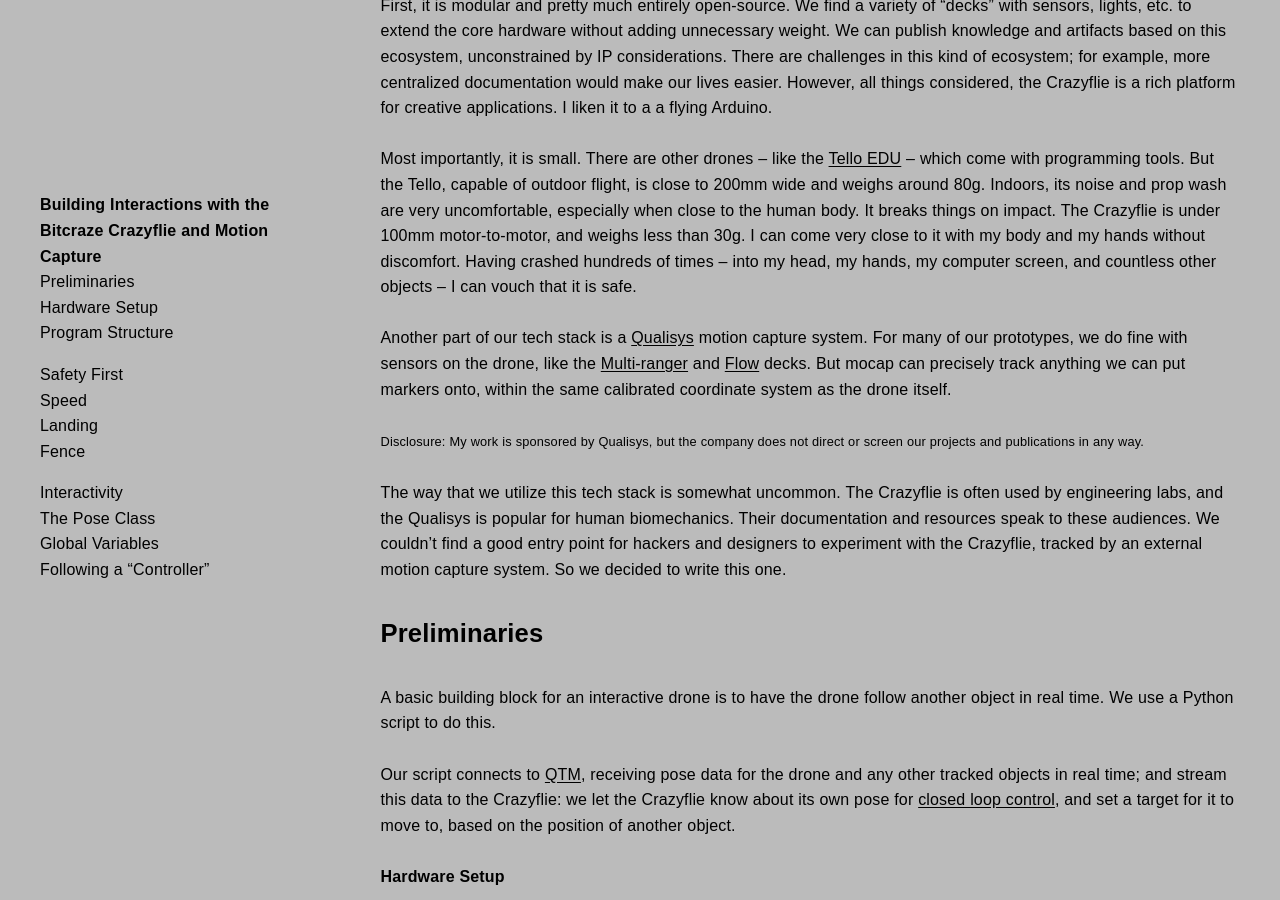
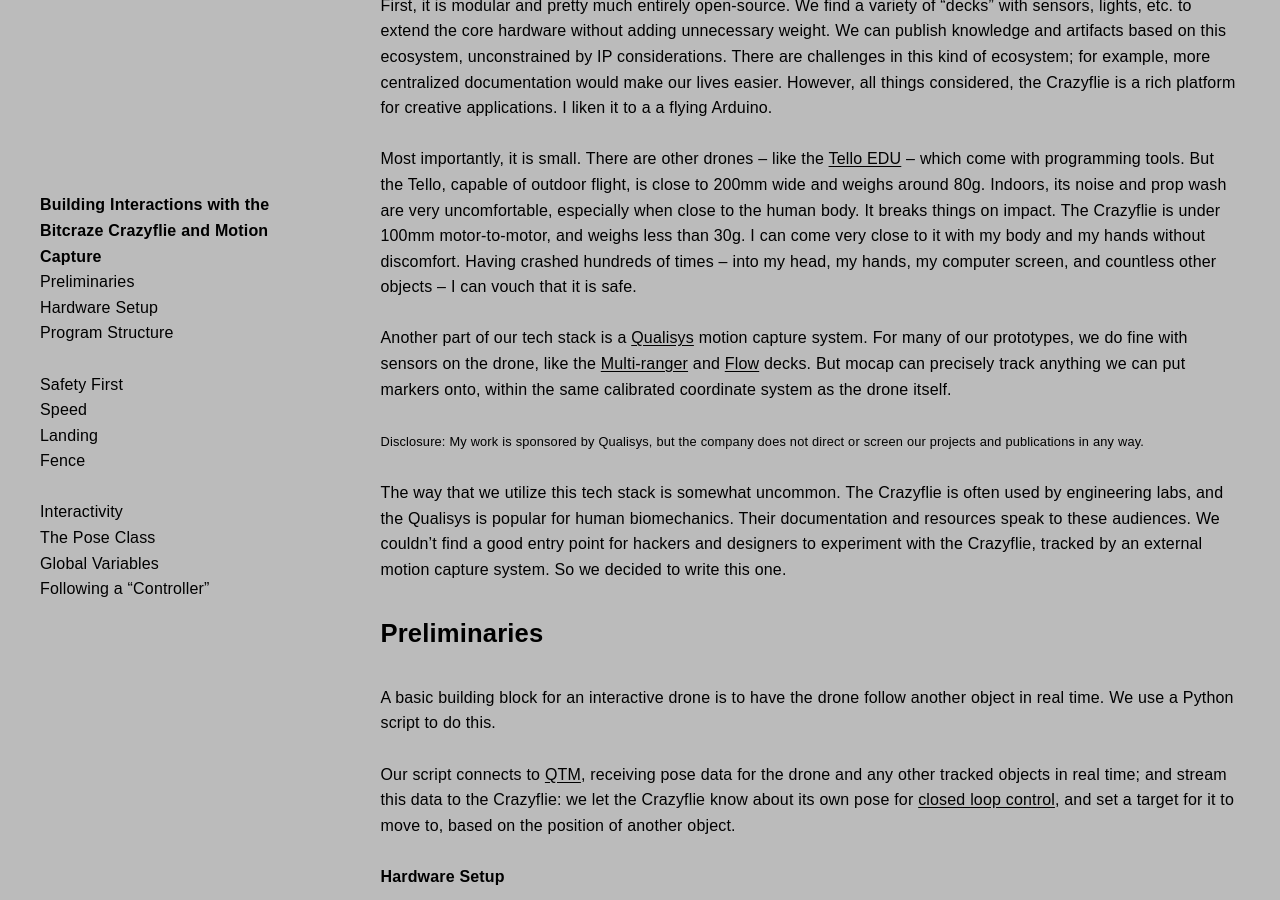
Before and after one commit to l77l77/mbaytas.github.io, a Jekyll site: the page built from crazyflie.md, in a window 1280 px wide and 900 px high, scrolled down 478 px. Built offline with Jekyll 4.4.1, drawn with Linux system fonts in a browser that asks for light colours; some web fonts are replaced; our own code applies the rules of GitHub Pages for plain Markdown files; comment, search, counter and statistics services are not loaded.

Commit message:
Update default.html

```diff
--- a/_layouts/default.html
+++ b/_layouts/default.html
@@ -124,7 +124,7 @@
       nav #markdown-toc li ul {
         font-weight: normal;
         list-style-type: none;
-        margin-bottom: 1rem;
+        margin-bottom: 1.6rem;
         margin-top: 0;
         padding: 0;
       }
```
